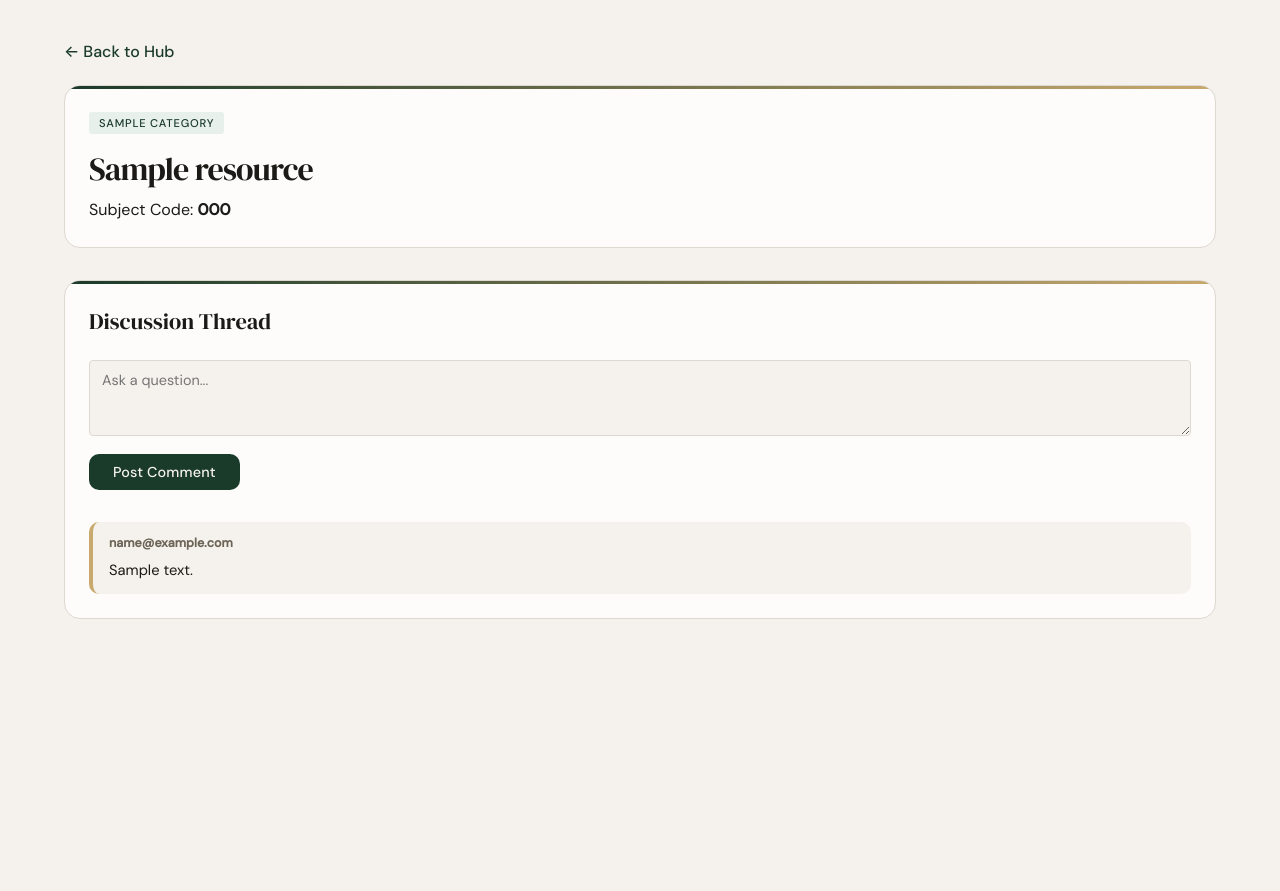
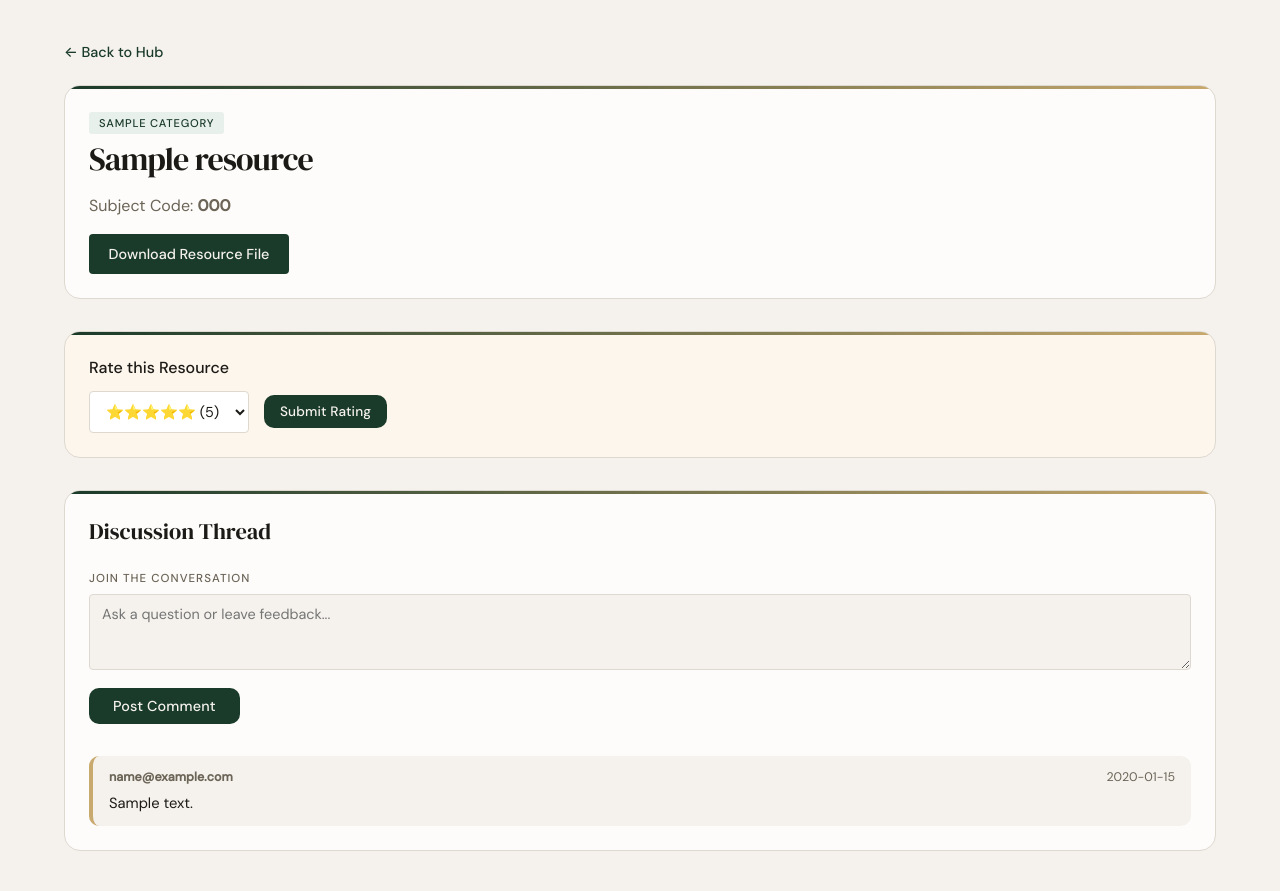
Before and after one commit to Roshan230707/The-Archive-G051, a Flask app: template templates/resource_details.html in a window 1280 px wide. Before the commit the page ends 619 px from the top, so only its background shows below. Run offline with Flask 3, Linux system fonts and the light colour scheme; the template is opened without the code that fills it: most values are stand-ins (such as "Sample title", 1, 10 or a date in 2020).

Commit message:
Updated rating system,students can now update their file so it wont be outdated

```diff
--- a/admin.py
+++ b/admin.py
@@ -7,7 +7,7 @@
 
 admin_bp = Blueprint('admin', __name__)
 
-ADMIN_EMAILS = ["caitlintnathan2007@gmail.com"]
+ADMIN_EMAILS = ["caitlintnathan2007@gmail.com","roshanvictor237@gmail.com"]
 
 def require_admin():
     if "user" not in session or session["user"] not in ADMIN_EMAILS:
--- a/app.py
+++ b/app.py
@@ -4,6 +4,9 @@
 from downloads import downloads_bp
 from admin import admin_bp
 from comments import comments_bp
+# --- ADD THESE TWO NEW IMPORTS HERE ---
+from edit_resource import edit_bp
+from ratings import ratings_bp
 
 app = Flask(__name__)
 app.secret_key = "super-secret-key"
@@ -12,12 +15,25 @@
 SUPABASE_KEY = "eyJhbGciOiJIUzI1NiIsInR5cCI6IkpXVCJ9.eyJpc3MiOiJzdXBhYmFzZSIsInJlZiI6Inpyem9kZHh6c2txdXhoa3pmdHdyIiwicm9sZSI6ImFub24iLCJpYXQiOjE3Nzg2NjYyODEsImV4cCI6MjA5NDI0MjI4MX0.lB-D9HpPGC4ykbvRlMht_milJIml5KDiVHYgfeQGyh8"
 supabase = create_client(SUPABASE_URL, SUPABASE_KEY)
 
-# HOME PAGE
+
+def get_avg_ratings():
+    try:
+        data_res = supabase.table("ratings").select("resource_id, rating").execute()
+        averages = {}
+        counts = {}
+        for row in data_res.data:
+            r_id = str(row["resource_id"])
+            averages[r_id] = averages.get(r_id, 0) + row["rating"]
+            counts[r_id] = counts.get(r_id, 0) + 1
+        return {r_id: round(averages[r_id] / counts[r_id], 1) for r_id in averages}
+    except Exception:
+        return {}
+
+
 @app.route("/")
 def home():
     if "user" not in session:
         return redirect("/login")
-
 
     response = supabase.table("resources").select("*").eq("is_approved", True).execute()
     resources = response.data
@@ -25,9 +41,12 @@
     counts_res = supabase.table("downloads").select("*").execute()
     counts = {str(item["resource_id"]): item["count"] for item in counts_res.data}
 
-    return render_template("index.html", resources=resources, counts=counts)
 
-# UPLOAD RESOURCE
+    ratings = get_avg_ratings()
+
+    return render_template("index.html", resources=resources, counts=counts, ratings=ratings)
+
+
 @app.route("/upload", methods=["POST"])
 def upload():
     if "user" not in session:
@@ -43,10 +62,12 @@
         "subject_code": subject_code,
         "category": category,
         "file_url": file_url,
-        "is_approved": False
+        "is_approved": False,
+        "uploaded_by": session["user"]
     }).execute()
 
     return redirect("/")
+
 
 @app.route("/search")
 def search():
@@ -58,7 +79,6 @@
 
     db_query = supabase.table("resources").select("*").ilike("subject_code", f"%{query}%").eq("is_approved", True)
 
-
     if category != "all":
         db_query = db_query.eq("category", category)
 
@@ -67,14 +87,18 @@
 
     counts_res = supabase.table("downloads").select("*").execute()
     counts = {str(item["resource_id"]): item["count"] for item in counts_res.data}
+    ratings = get_avg_ratings()
 
-    return render_template("index.html", resources=resources, counts=counts)
+    return render_template("index.html", resources=resources, counts=counts, ratings=ratings)
 
-# BLUEPRINT REGISTRATIONS
+
 app.register_blueprint(auth_bp)
 app.register_blueprint(downloads_bp)
 app.register_blueprint(admin_bp)
 app.register_blueprint(comments_bp)
 
+app.register_blueprint(edit_bp)
+app.register_blueprint(ratings_bp)
+
 if __name__ == "__main__":
     app.run(debug=True)
--- /dev/null
+++ b/edit_resource.py
@@ -0,0 +1,43 @@
+from flask import Blueprint, render_template, request, redirect, session, abort
+from supabase import create_client
+
+SUPABASE_URL = "https://zrzoddxzskquxhkzftwr.supabase.co"
+SUPABASE_KEY = "eyJhbGciOiJIUzI1NiIsInR5cCI6IkpXVCJ9.eyJpc3MiOiJzdXBhYmFzZSIsInJlZiI6Inpyem9kZHh6c2txdXhoa3pmdHdyIiwicm9sZSI6ImFub24iLCJpYXQiOjE3Nzg2NjYyODEsImV4cCI6MjA5NDI0MjI4MX0.lB-D9HpPGC4ykbvRlMht_milJIml5KDiVHYgfeQGyh8"
+supabase = create_client(SUPABASE_URL, SUPABASE_KEY)
+
+edit_bp = Blueprint('edit_resource', __name__)
+
+@edit_bp.route("/resource/<resource_id>/edit", methods=["GET", "POST"])
+def edit_resource(resource_id):
+    if "user" not in session:
+        return redirect("/login")
+
+
+    res = supabase.table("resources").select("*").eq("id", resource_id).execute()
+    if not res.data:
+        return "Resource not found", 404
+
+    resource = res.data[0]
+
+
+    if resource.get("uploaded_by") != session["user"]:
+        abort(403) # Forbidden
+
+    if request.method == "POST":
+        updated_title = request.form["title"]
+        updated_code = request.form["subject_code"]
+        updated_category = request.form["category"]
+        updated_url = request.form["file_url"]
+
+
+        supabase.table("resources").update({
+            "title": updated_title,
+            "subject_code": updated_code,
+            "category": updated_category,
+            "file_url": updated_url,
+            "is_approved": False
+        }).eq("id", resource_id).execute()
+
+        return redirect("/")
+
+    return render_template("edit_resource.html", resource=resource)
--- /dev/null
+++ b/ratings.py
@@ -0,0 +1,29 @@
+from flask import Blueprint, request, redirect, session
+from supabase import create_client
+
+SUPABASE_URL = "https://zrzoddxzskquxhkzftwr.supabase.co"
+SUPABASE_KEY = "eyJhbGciOiJIUzI1NiIsInR5cCI6IkpXVCJ9.eyJpc3MiOiJzdXBhYmFzZSIsInJlZiI6Inpyem9kZHh6c2txdXhoa3pmdHdyIiwicm9sZSI6ImFub24iLCJpYXQiOjE3Nzg2NjYyODEsImV4cCI6MjA5NDI0MjI4MX0.lB-D9HpPGC4ykbvRlMht_milJIml5KDiVHYgfeQGyh8"
+supabase = create_client(SUPABASE_URL, SUPABASE_KEY)
+
+ratings_bp = Blueprint('ratings', __name__)
+
+@ratings_bp.route("/resource/<resource_id>/rate", methods=["POST"])
+def rate_resource(resource_id):
+    if "user" not in session:
+        return redirect("/login")
+
+    rating_val = request.form.get("rating")
+    if rating_val and rating_val.isdigit():
+        rating_val = int(rating_val)
+        if 1 <= rating_val <= 5:
+            try:
+                # Upsert: Inserts if new, updates existing rating if the student changes their mind
+                supabase.table("ratings").upsert({
+                    "resource_id": resource_id,
+                    "user_email": session["user"],
+                    "rating": rating_val
+                }, on_conflict="resource_id,user_email").execute()
+            except Exception as e:
+                print("Rating submission error:", e)
+
+    return redirect(f"/resource/{resource_id}")
--- a/templates/resource_details.html
+++ b/templates/resource_details.html
@@ -6,19 +6,42 @@
     <link rel="stylesheet" href="{{ url_for('static', filename='style.css') }}">
 </head>
 <body>
-    <div style="margin-bottom: 20px;"><a href="/" style="color: var(--primary); font-weight: 500; text-decoration: none;">← Back to Hub</a></div>
+    <div style="margin-bottom: 20px;">
+        <a href="/" style="color: var(--primary); font-weight: 500; text-decoration: none; font-size: 0.9rem;">← Back to Hub</a>
+    </div>
 
     <article class="upload-card" style="margin-bottom: 2rem;">
-        <span class="badge">{{ resource.category }}</span>
-        <h1 style="font-size: 2rem; margin-top: 10px;">{{ resource.title }}</h1>
-        <p>Subject Code: <strong>{{ resource.subject_code }}</strong></p>
+        <span class="badge" style="margin-bottom: 10px;">{{ resource.category }}</span>
+        <h1 style="font-size: 2rem; margin-bottom: 10px;">{{ resource.title }}</h1>
+        <p style="font-size: 1rem; color: var(--text-muted);">Subject Code: <strong>{{ resource.subject_code }}</strong></p>
+        <div style="max-width: 200px; margin-top: 15px;">
+            <a href="/download/{{ resource.id }}" target="_blank">
+                <button class="btn-submit">Download Resource File</button>
+            </a>
+        </div>
     </article>
+
+    <section class="upload-card" style="margin-bottom: 2rem; background: var(--accent-light);">
+        <h3 style="font-family: 'DM Sans', sans-serif; font-size: 1rem; font-weight: 500; color: var(--text-main);">Rate this Resource</h3>
+        <form action="/resource/{{ resource.id }}/rate" method="POST" style="display: flex; gap: 15px; align-items: center; margin-top: 10px;">
+            <select name="rating" class="upload-field" style="max-width: 160px; background: white;">
+                <option value="5">⭐⭐⭐⭐⭐ (5)</option>
+                <option value="4">⭐⭐⭐⭐ (4)</option>
+                <option value="3">⭐⭐⭐ (3)</option>
+                <option value="2">⭐⭐ (2)</option>
+                <option value="1">⭐ (1)</option>
+            </select>
+            <button type="submit" class="btn-search" style="padding: 8px 16px; font-size: 0.85rem;">Submit Rating</button>
+        </form>
+    </section>
 
     <section class="upload-card">
         <h2>Discussion Thread</h2>
+
         <form action="/resource/{{ resource.id }}/comment" method="POST" style="margin-bottom: 2rem;">
             <div class="form-group">
-                <textarea name="comment_text" class="upload-field" rows="3" placeholder="Ask a question..." required></textarea>
+                <label>Join the conversation</label>
+                <textarea name="comment_text" class="upload-field" rows="3" placeholder="Ask a question or leave feedback..." required style="resize: vertical;"></textarea>
             </div>
             <button type="submit" class="btn-search" style="margin-top: 10px;">Post Comment</button>
         </form>
@@ -28,10 +51,15 @@
             <div style="background: var(--bg-main); padding: 12px 16px; border-radius: var(--radius); border-left: 4px solid var(--accent);">
                 <div style="display: flex; justify-content: space-between; font-size: 0.78rem; color: var(--text-muted); margin-bottom: 6px;">
                     <strong>{{ comment.user_email }}</strong>
+                    <span>{{ comment.created_at[:10] }}</span>
                 </div>
-                <p style="font-size: 0.92rem;">{{ comment.comment_text }}</p>
+                <p style="font-size: 0.92rem; color: var(--text-main); font-weight: 400; line-height: 1.4;">{{ comment.comment_text }}</p>
             </div>
             {% endfor %}
+
+            {% if not comments %}
+            <p style="color: var(--text-muted); font-size: 0.9rem; text-align: center; padding: 20px 0;">No comments posted yet. Be the first!</p>
+            {% endif %}
         </div>
     </section>
 </body>
```
Also changed, not shown: templates/edit_resource.html (added, +44 -0 lines), templates/index.html (+12 -3 lines).
